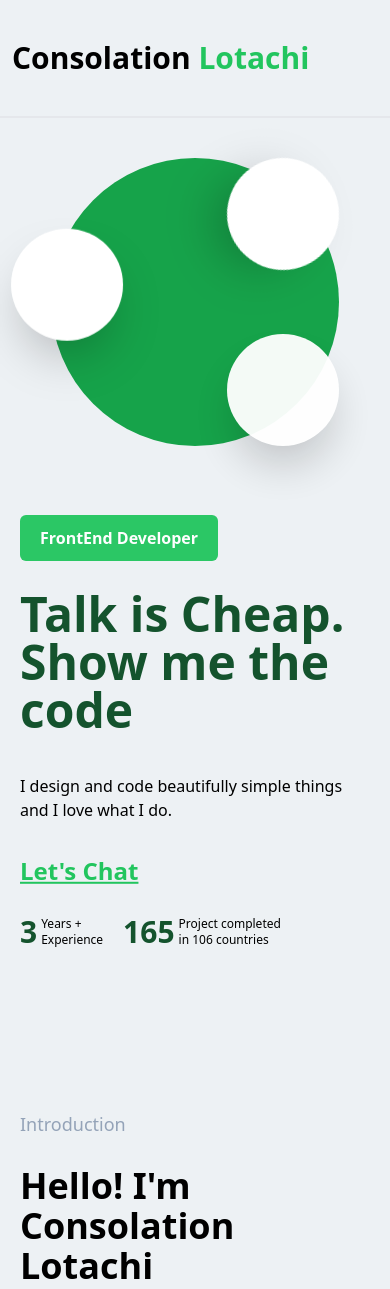
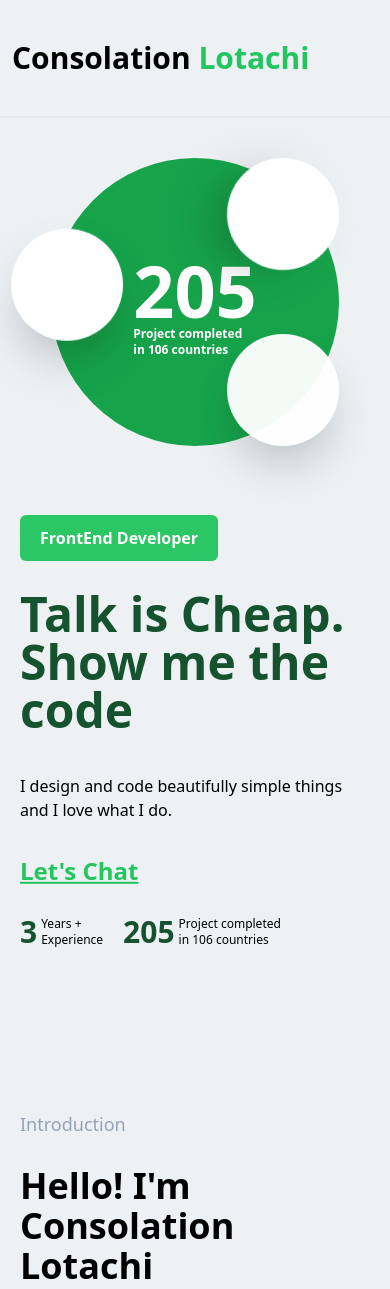
Before and after one commit to KEM-CONSOLATION/PortFolio, a React (Vite) app: page / in a window 390 px wide. Shown: the top 1289 px of the page. Built offline with nearby package versions, Linux system fonts and the light colour scheme; some icons are missing.

Commit message:
finalised the counter for mobile screens

```diff
--- a/src/App.jsx
+++ b/src/App.jsx
@@ -16,9 +16,9 @@ function App() {
   const [counter2, setCounter2] = useState(0);
 
   useEffect(() => {
-    if (counter < 165) {
+    if (counter < 205) {
       setTimeout(() => {
-        setCounter(counter+3);
+        setCounter(counter+1);
       }, 10);
     }
   }, [counter]);
@@ -101,7 +101,18 @@ function App() {
               </div>
             </div>
 
-            <div className=" mb-10 md:mb-0 h-72 w-72 mx-auto md:mx-0 md:h-96 md:w-96 rounded-full bg-green-600 relative">
+            <div className=" flex flex-col items-center justify-center mb-10 md:mb-0 h-72 w-72 mx-auto md:mx-0 md:h-96 md:w-96 rounded-full bg-green-600 relative">
+
+              {/* <div className=" grid items-center md:hidden  md:mt-19">
+                <h1 className=' text-7xl md:text-5xl font-semibold text-white'>{counter2}</h1>
+                <h1 className=' text-xs text-white md:text-sm'>Years +<br /> Experience</h1>
+              </div> */}
+
+              <div className=" grid items-center md:hidden mt-2 md:mt-19">
+                <h1 className=' text-7xl md:text-5xl font-semibold text-white'>{counter} </h1>
+                <h1 className=' text-xs font-semibold  text-white md:text-sm'>Project completed <br /> in 106 countries</h1>
+              </div>
+
               <div className=" animate-spin shadow-2xl absolute top-0 right-0 bg-white rounded-full h-28 w-28 items-center flex justify-center text-[#61dbfb]">
                 <ReactjsFillIcon size={60}/>
               </div>
```
